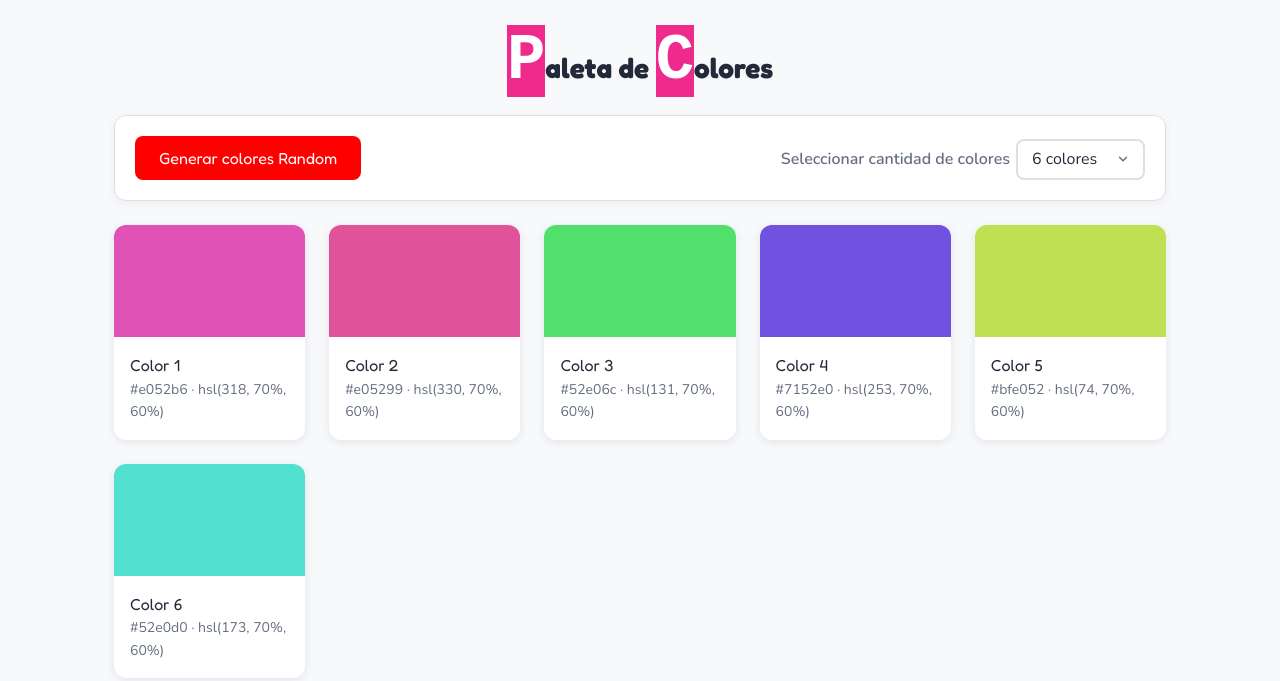
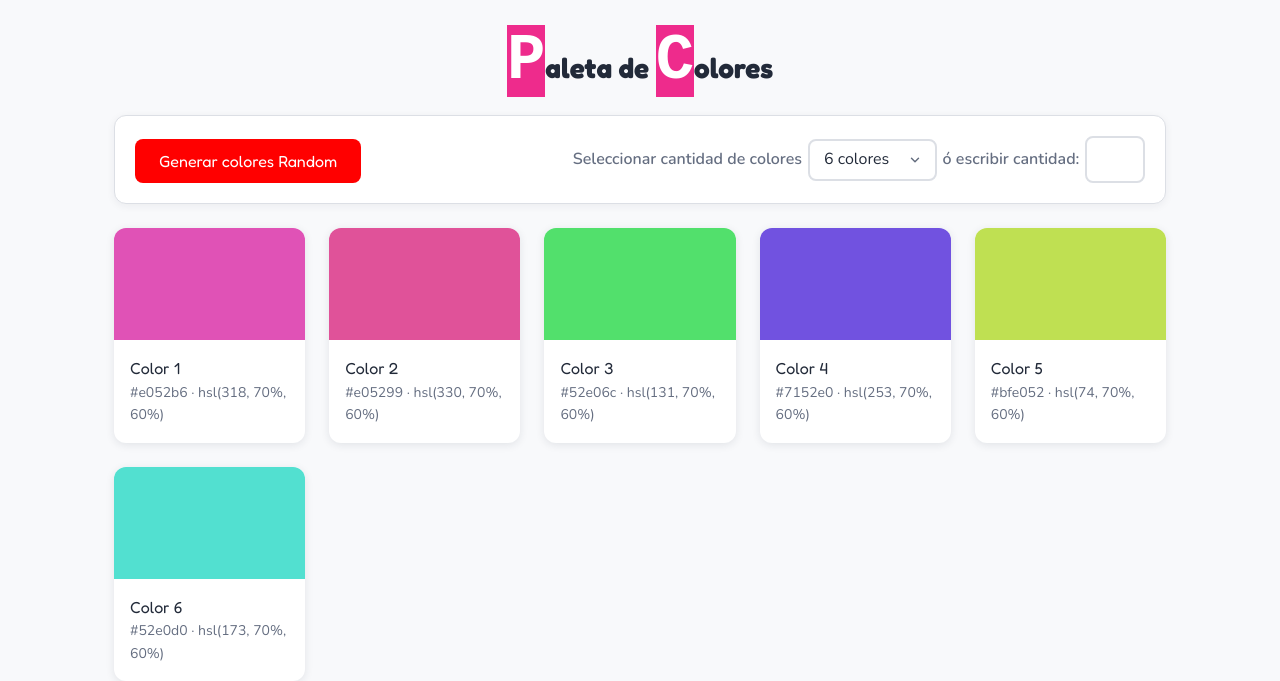
Before and after one commit to JuanMVV/ProyectoM1_JuanManuelVinuelaOrtiz, a plain HTML site: page index.html in a window 1280 px wide. Shown: the part 155-836 px from the top of the page. Drawn offline with nearby package versions, Linux system fonts and the light colour scheme.

Commit message:
feat: agregar funcionalidad de generar paleta de colores segun cantidad deseada

```diff
--- a/css/styles.css
+++ b/css/styles.css
@@ -116,7 +116,7 @@ main h2 {
   color: yellow;
 }
 
-/* ===== Layout: Galeria de swatches ===== */
+
 .galeria {
   display: grid;
   grid-template-columns: repeat(auto-fit, minmax(180px, 1fr));
@@ -280,3 +280,15 @@ footer {
   border-color: var(--color-acento);
   box-shadow: 0 0 0 3px hsl(190 90% 45% / 0.25);
 }
+
+.controles_input {
+  width: 60px;
+  font-family: "Nunito", sans-serif;
+  font-size: 1rem;
+  padding: 0.65rem 1.25rem 0.65rem 0.9rem;
+  border: 2px solid var(--color-borde);
+  border-radius: 0.5rem;
+  background-color: var(--color-superficie);
+  color: var(--color-texto);
+  cursor: pointer;
+}
--- a/index.html
+++ b/index.html
@@ -16,6 +16,7 @@
   <body>
     <header>
       <nav class="nav">
+        <!-- referencia a la ubicacion del logo -->
         <img src="./assest/img/chromastudio_full_logo.png" alt="ChromaStudio" class="navbar-logo">
         <ul class="nav_links">
           <li><a class="nav_link" href="#colores">Generar Colores</a></li>
@@ -38,8 +39,13 @@
               <option value="8">8 colores</option>
               <option value="10">10 colores</option>
             </select>
+
+            <label class="controles_label">ó escribir cantidad:</label>
+            <input class="controles_input" id="input-cantidad" type="text" maxlength="2">
+
           </div>
         </div>
+
         <section class="galeria" id="galeria"></section>
       </section>
     </main>
```
